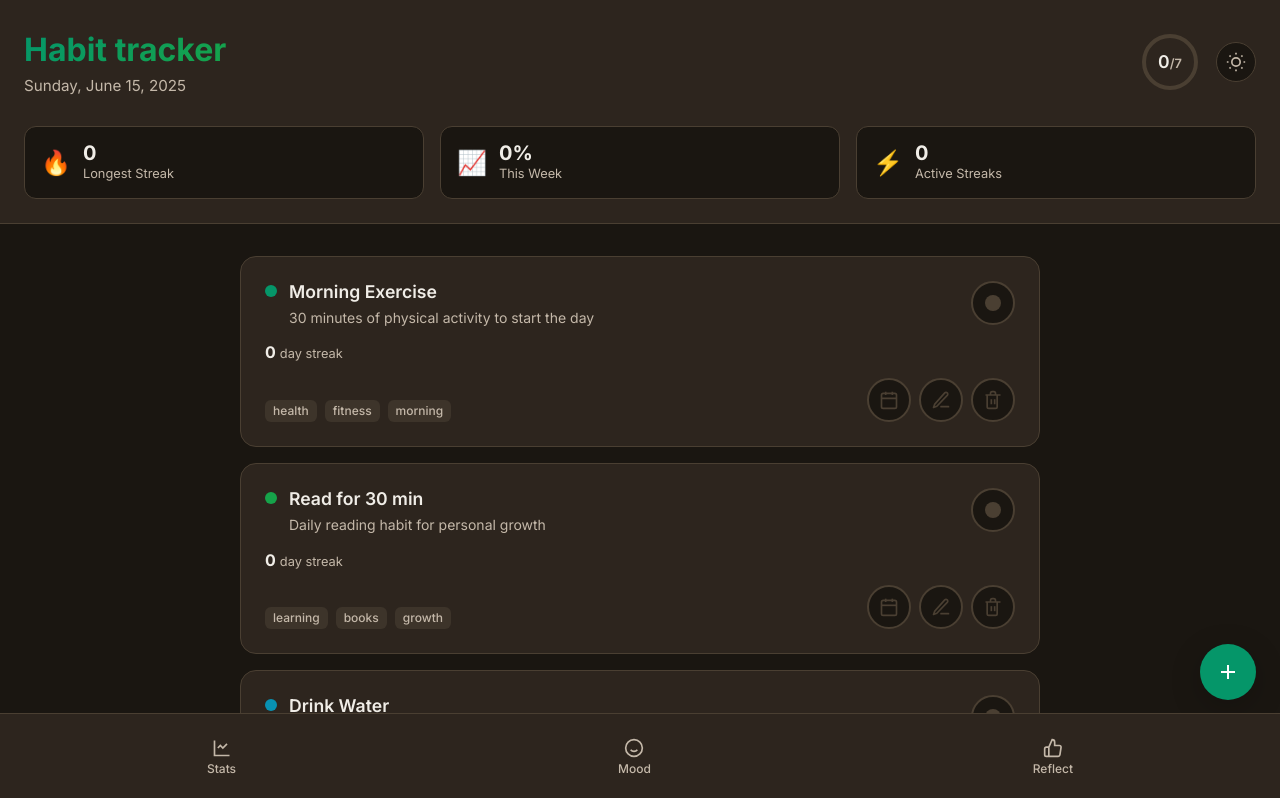
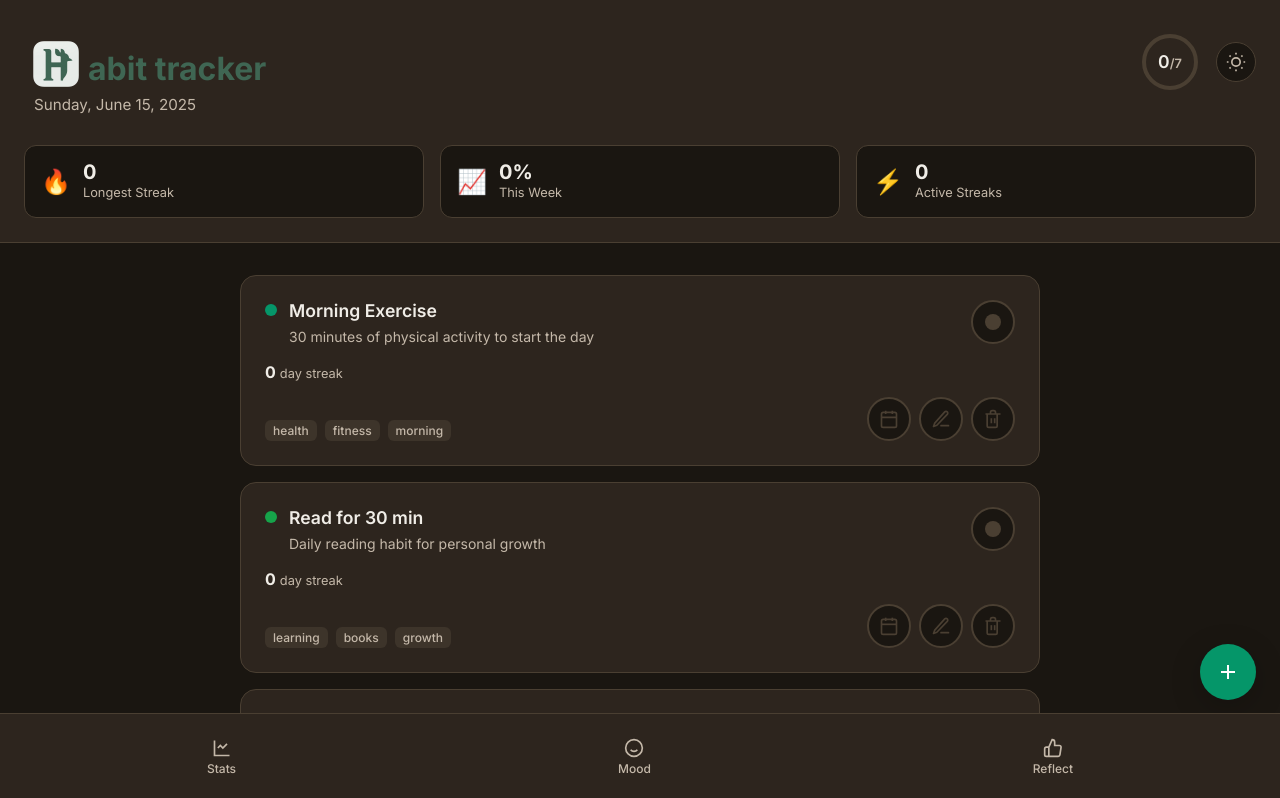
Before and after one commit to Kevin-Hahn/habit-tracker, an Angular app: page / in a window 1280 px wide. Shown: the top 798 px of the page. Built offline with nearby package versions, Linux system fonts and the light colour scheme.

Commit message:
feat: logo with a rooster :D

```diff
--- a/src/app/components/habit-dashboard/habit-dashboard.component.css
+++ b/src/app/components/habit-dashboard/habit-dashboard.component.css
@@ -22,15 +22,12 @@
   font-size: 2rem;
   font-weight: 700;
   margin: 0 0 0.5rem 0;
-  background: var(--gradient-primary);
-  -webkit-background-clip: text;
-  -webkit-text-fill-color: transparent;
-  background-clip: text;
+  color: #3f6653;
 }
 
 .header-left .dashboard-subtitle {
   color: var(--text-secondary);
-  margin: 0;
+  margin: 0 0 0 10px;
   font-size: 0.95rem;
 }
 
@@ -38,6 +35,11 @@
   display: flex;
   align-items: center;
   gap: 1rem;
+}
+
+.header-logo-text {
+  display: flex;
+  align-items: end;
 }
 
 .completion-circle {
@@ -320,6 +322,7 @@
 
   .header-left .dashboard-title {
     font-size: 1.75rem;
+    color: #3f6653;
   }
 }
 
--- a/src/app/components/habit-dashboard/habit-dashboard.component.html
+++ b/src/app/components/habit-dashboard/habit-dashboard.component.html
@@ -3,7 +3,16 @@
   <header class="dashboard-header">
     <div class="header-content">
       <div class="header-left">
-        <h1 class="dashboard-title">Habit tracker</h1>
+        <div class="header-logo-text">
+          <img
+            src="/logo.webp"
+            alt="Habit Tracker Logo"
+            width="64"
+            height="64"
+            class="logo"
+          />
+          <h1 class="dashboard-title">abit tracker</h1>
+        </div>
         <p class="dashboard-subtitle">{{ today | date : "fullDate" }}</p>
       </div>
       <div class="header-right">
```
Also changed, not shown: public/logo.webp (added).
